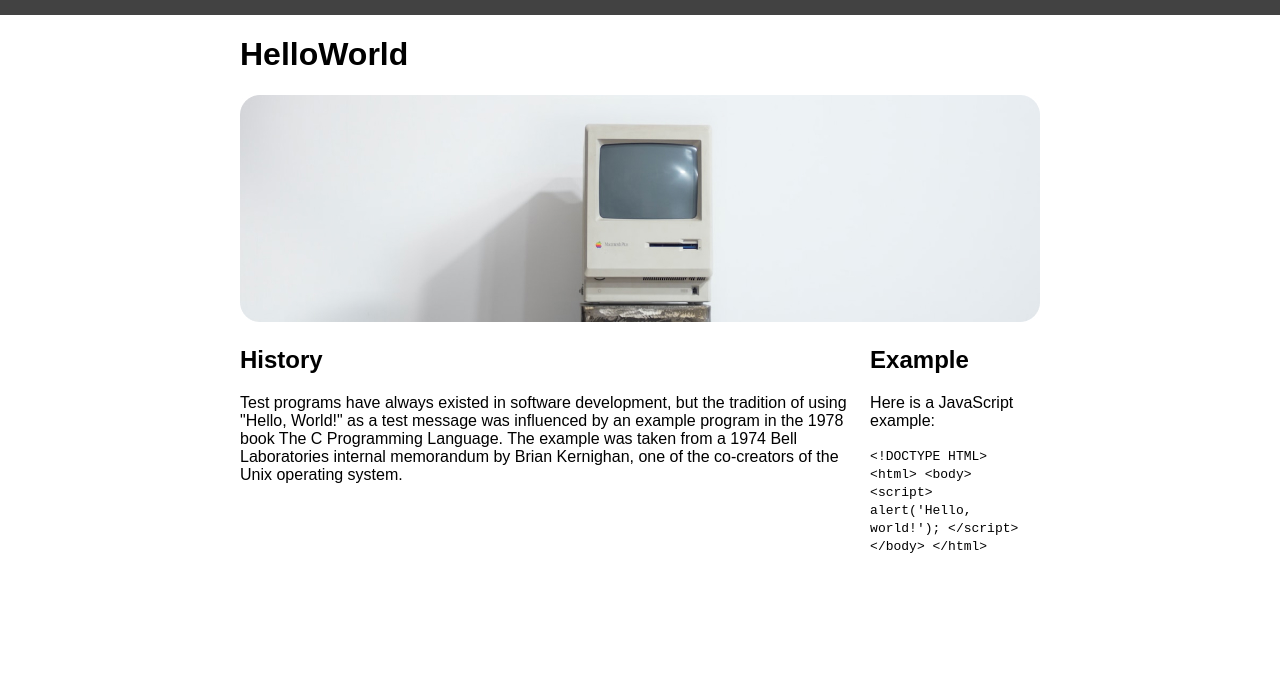
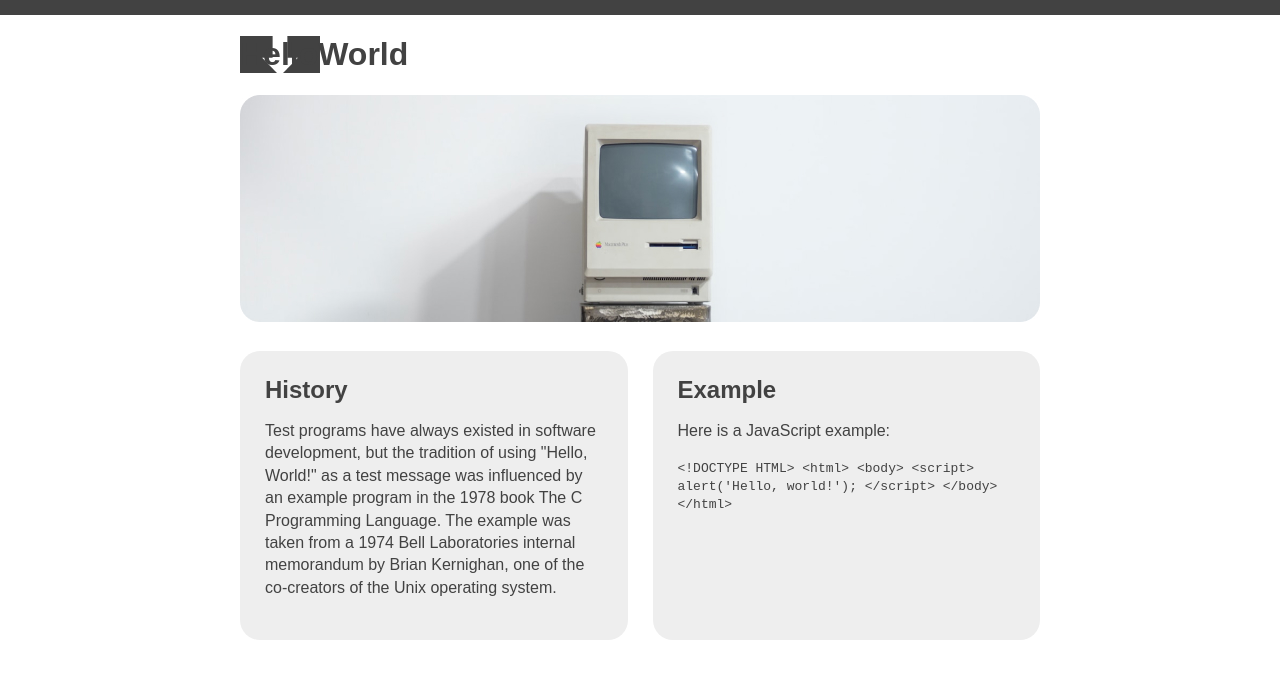
Before and after one commit to fahmidaa1202/hello-world, a plain HTML site: page index.html in a window 1280 px wide. Drawn offline with Linux system fonts and the light colour scheme.

Commit message:
update logo

```diff
--- a/screen.css
+++ b/screen.css
@@ -4,7 +4,8 @@ body {
     background: #fff;
     font-family: Arial, Helvetica, sans-serif;
     border-top: 15px solid #424242;
-    margin: 0 auto;
+    margin: 0;
+    color: #424242;
 }
 
 main {
@@ -12,10 +13,42 @@ main {
     width: 800px;
 }
 
+.masthead {
+    background-image: url('images/mac.jpg');
+    background-size: cover;
+    background-position: bottom;
+    height: 250px;
+    border-radius: 20px;
+}
+
 .details {
     display: flex;
+    gap: 25px;
+}
+
+.details section {
+    flex-grow: 1;
+    flex-basis: 0;
+    background: #eee;
+    padding: 25px;
+    border-radius: 20px;
+    margin-top: 25px;
 }
 
 img {
     width: 100%;
 }
+
+h1 {
+    background-image: url('images/h-logo.png');
+    background-repeat: no-repeat;
+}
+
+h2 {
+    margin: 0 0 10px 0;
+}
+
+p {
+    margin 0;
+    line-height: 1.4em;
+}
```
